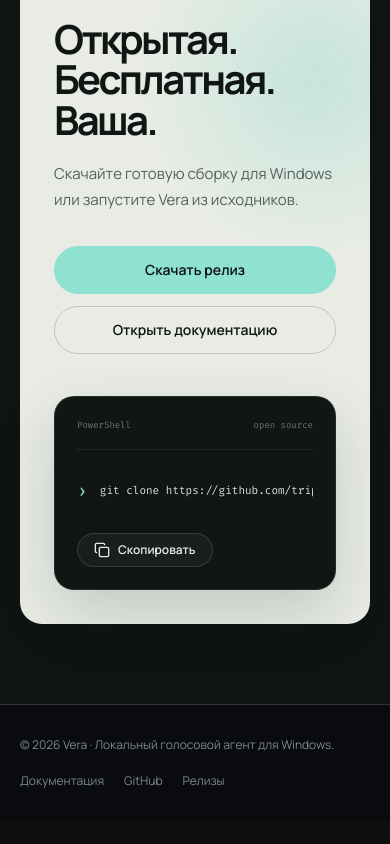
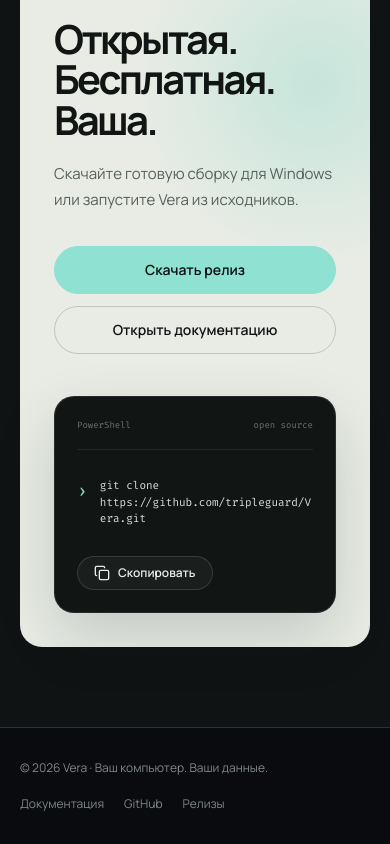
Before and after one commit to tripleguard/tripleguard.github.io, a Next.js app: page / in a window 390 px wide. Shown: the part 6754-7598 px from the top of the page. Before the commit the page ends 7575 px from the top, so only its background shows below. Built offline with nearby package versions, Linux system fonts and the light colour scheme.

Commit message:
Polish mobile landing details

```diff
--- a/app/globals.css
+++ b/app/globals.css
@@ -804,6 +804,9 @@
   .stack-row small { width: fit-content; }
   .stack-note { padding: 20px 22px; }
   .start-panel { gap: 42px; border-radius: 22px; }
+  .start-terminal { min-width: 0; }
+  .start-terminal .clone-command { align-items: flex-start; overflow: visible; }
+  .start-terminal .clone-command-text { min-width: 0; white-space: normal; overflow-wrap: anywhere; }
 }
 
 @media (prefers-reduced-motion: reduce) {
--- a/components/footer.tsx
+++ b/components/footer.tsx
@@ -6,7 +6,7 @@
   return (
     <footer className="border-t border-border bg-[#090b0f]">
       <div className="container mx-auto flex flex-col gap-5 px-5 py-8 text-xs text-dim sm:flex-row sm:items-center sm:justify-between">
-        <p>© 2026 Vera · Локальный голосовой агент для Windows.</p>
+        <p>© 2026 Vera · Ваш компьютер. Ваши данные.</p>
         <div className="flex gap-5">
           <Link href={docsUrl}>Документация</Link>
           <Link href="https://github.com/tripleguard/Vera" target="_blank">GitHub</Link>
```
